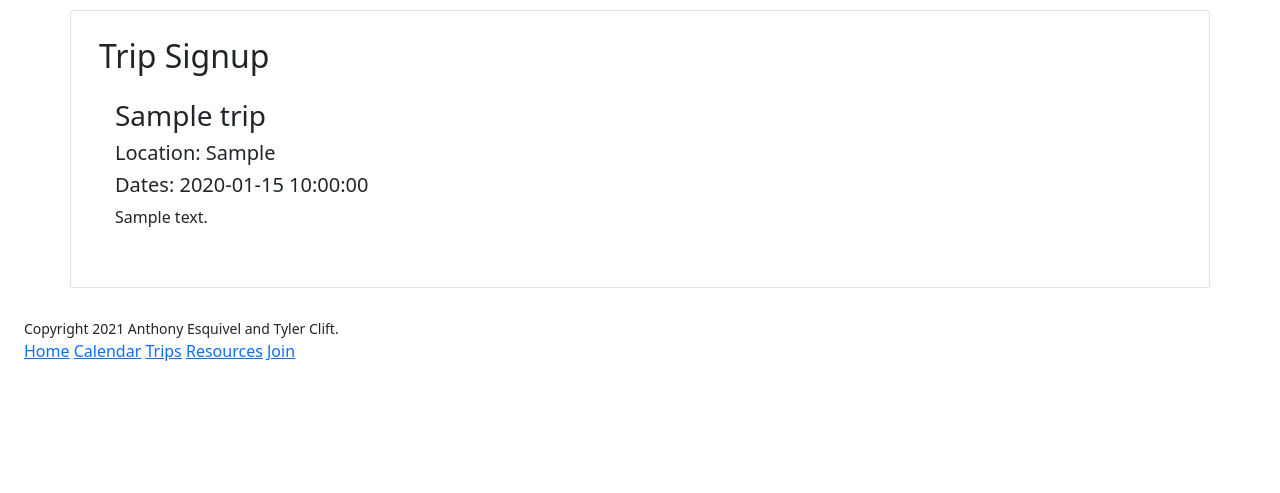
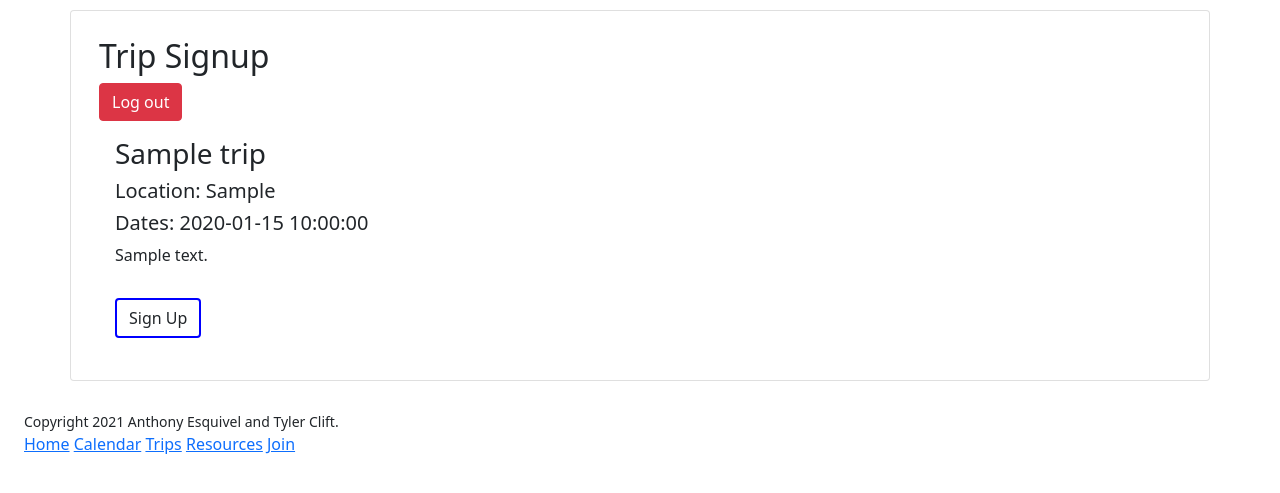
Before and after one commit to AnthonyEsquivel/CS4640-Project, a PHP site: page /trips.php in a window 1280 px wide. Shown: the part 56-549 px from the top of the page. Run offline with PHP 8.4, Linux system fonts and the light colour scheme; the visitor is signed in with stand-in values (Sample User, id 1); tables that the repository leaves empty or names only in its code hold one stand-in row (values such as "Sample post").

Commit message:
Added sign up btn and id store

```diff
--- a/styles/main.css
+++ b/styles/main.css
@@ -121,7 +121,7 @@ h1, h2, h3, h4, h5 {
     text-decoration: underline;
 }
 
-.btn {
+.btn-responsive {
     margin-top: 15px;
     background-color: white;
     color: black;
@@ -129,7 +129,7 @@ h1, h2, h3, h4, h5 {
     transition-duration: 0.3s;
 }
 
-.btn:hover {
+.btn-responsive:hover {
     background-color: blue;
     color: white !important;
 }
--- a/trips.php
+++ b/trips.php
@@ -21,12 +21,31 @@
         die("No trips in the database");
     }
 
+    if (isset($_POST["userid"])) {
+        echo($_POST["userid"]);
+        //TODO: add to join table here
+    }
 
     // set user information for the page
-    $user = [
-        "name" => $_SESSION["name"],
-        "email" => $_SESSION["email"]
-        ];
+    $stmt = $mysqli->prepare("select id from user where email = ?;");
+    $stmt->bind_param("s", $_SESSION["email"]);
+    $stmt->execute();
+    $id_res = $stmt->get_result();
+    if ($id_res === false) {
+        die("MySQL database failed");
+    }
+    $id_data = $id_res->fetch_all(MYSQLI_ASSOC);
+    if (!isset($id_data[0])) {
+        die("No id found");
+    }
+    foreach ($id_data[0] as $val){
+        $user = [
+            "name" => $_SESSION["name"],
+            "email" => $_SESSION["email"],
+            "id" => $val
+            ];
+        break;
+    }
 
 
 ?>
@@ -71,14 +90,17 @@
     <div class="card container col-12">
         <div class="card-body">
             <h2 class="card-title">Trip Signup</h2>
-
+            <a href="login.php" class="btn btn-danger">Log out</a>
             <?php foreach ($data as $trip) : ?>
                 <div class="card-body">
                     <h3 class="card-title"><?= $trip['name'] ?></h3>
                     <h5>Location: <?= $trip['location'] ?></h5>
                     <h5>Dates: <?= $trip['dates'] ?></h5>
                     <p><?= $trip['description'] ?></p>
-
+                    <form action="trips.php" method="post">
+                        <input type="hidden" name="userid" value="<?=$user["id"]?>"/>
+                        <button type="submit" class="btn btn-responsive">Sign Up</button>
+                    </form>
                 </div>
             <?php endforeach ?>
 
```
